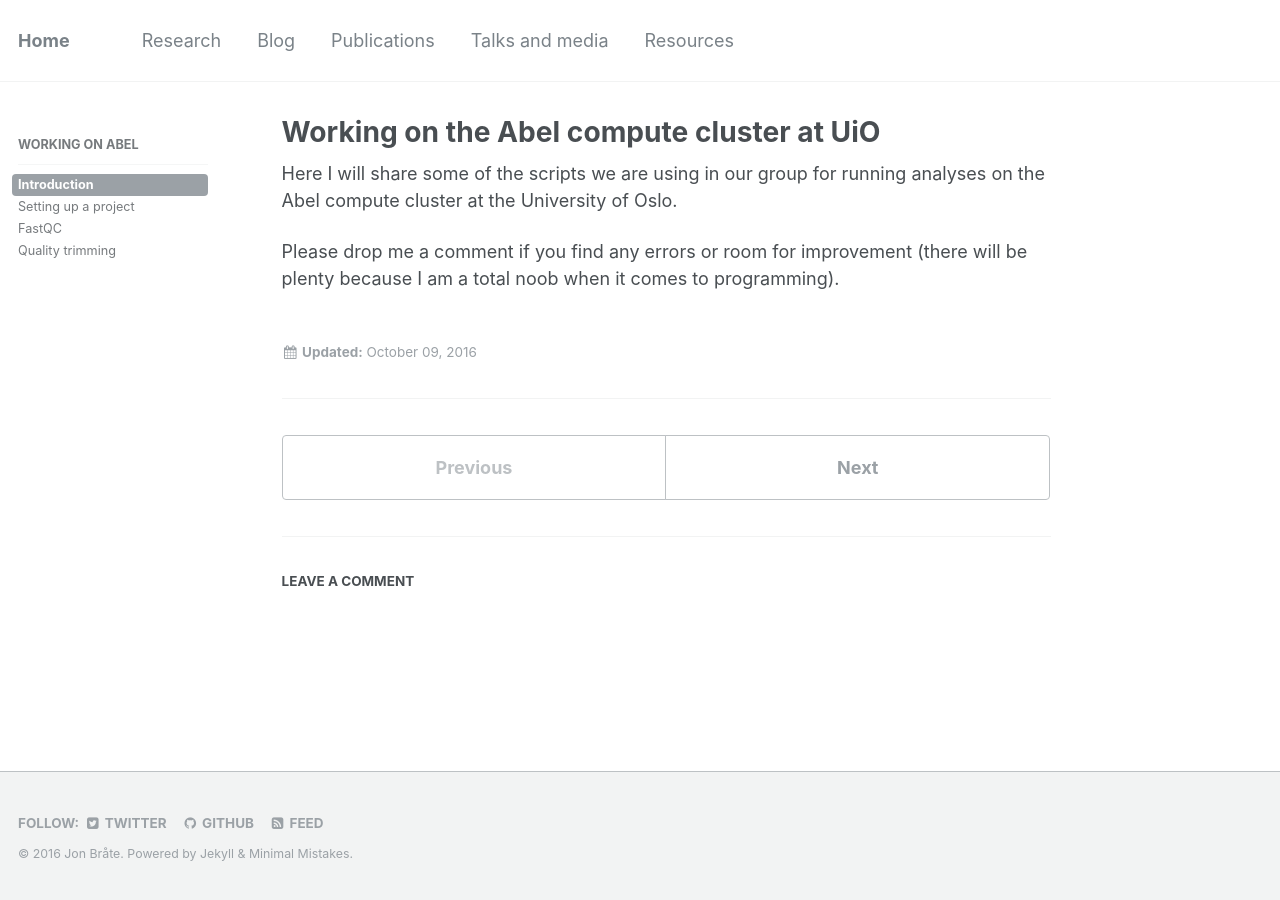
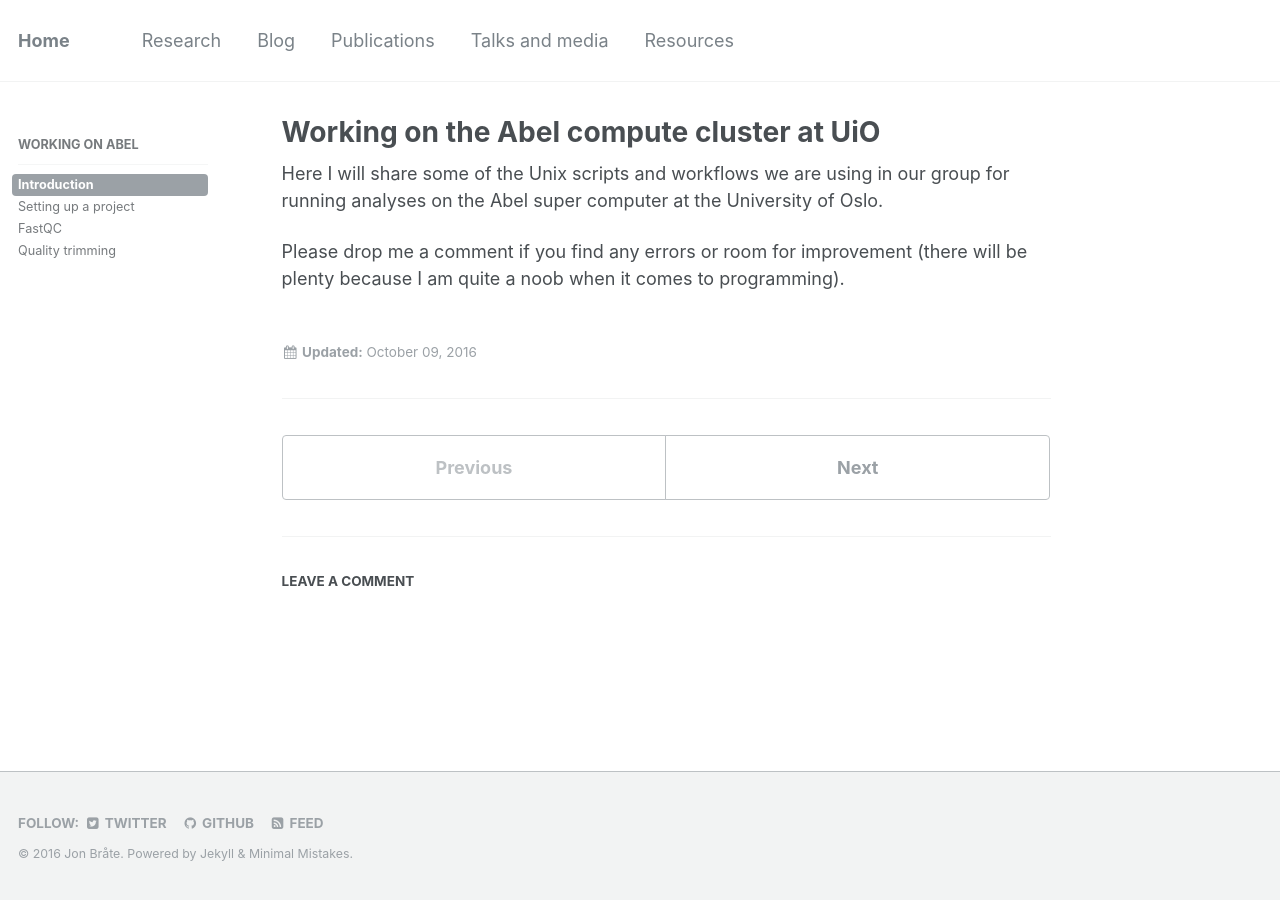
Before and after one commit to pjpaulpj/jonbra.github.io, a Jekyll site: the page built from _resources/01-intro.md, in a window 1280 px wide. Built offline with Jekyll 4.4.1, drawn with Linux system fonts in a browser that asks for light colours; comment, search, counter and statistics services are not loaded.

Commit message:
updates to the text

```diff
--- a/_resources/01-intro.md
+++ b/_resources/01-intro.md
@@ -9,6 +9,6 @@ sidebar:
 {% include base_path %}
 
 
-Here I will share some of the scripts we are using in our group for running analyses on the Abel compute cluster at the University of Oslo.
+Here I will share some of the Unix scripts and workflows we are using in our group for running analyses on the Abel super computer at the University of Oslo.
 
-Please drop me a comment if you find any errors or room for improvement (there will be plenty because I am a total noob when it comes to programming).
+Please drop me a comment if you find any errors or room for improvement (there will be plenty because I am quite a noob when it comes to programming).
```
